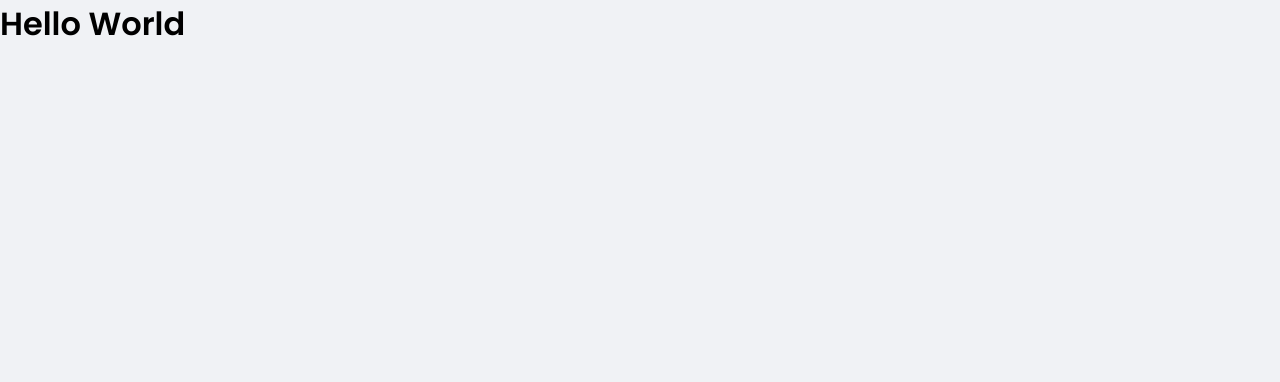
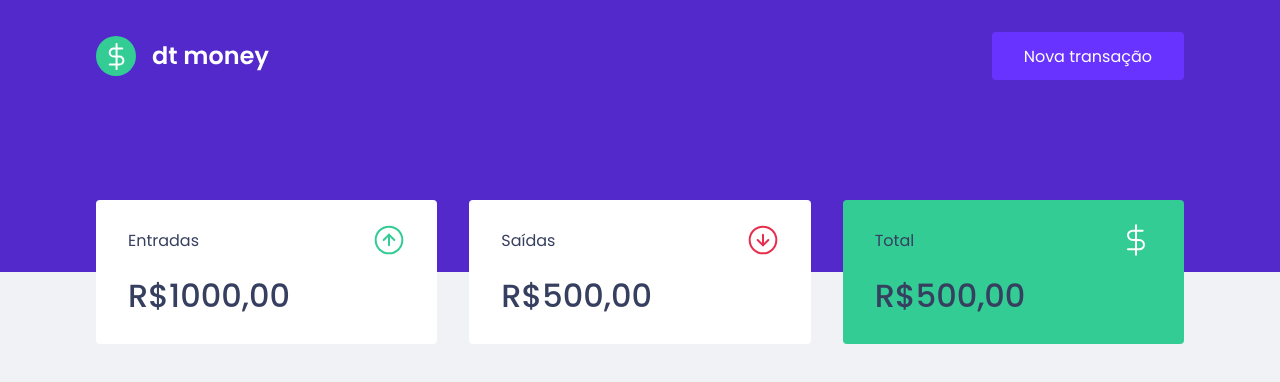
Before and after one commit to Kierico/dt-money, a React (Create React App) app: page / in a window 1280 px wide. Shown: the top 382 px of the page. Built offline with nearby package versions, Linux system fonts and the light colour scheme.

Commit message:
Componentização - 2.1-2_Header-e-Summary

```diff
--- a/src/App.tsx
+++ b/src/App.tsx
@@ -1,10 +1,13 @@
+import { Dashboard } from "./components/Dashboard";
+import { Header } from "./components/Header";
 import { GlobalStyle } from "./styles/global";
 
 export function App() {
   return (
-    <div>
-      <h1>Hello World</h1>
+    <>
       <GlobalStyle />
-    </div>
+      <Header />
+      <Dashboard />
+    </>
   );
 }
--- /dev/null
+++ b/src/components/Dashboard/index.tsx
@@ -0,0 +1,10 @@
+import { Summary } from "../Summary";
+import { Container } from "./styles";
+
+export function Dashboard() {
+    return (
+        <Container>
+            <Summary />
+        </Container>
+    );
+}
--- /dev/null
+++ b/src/components/Dashboard/styles.ts
@@ -0,0 +1,7 @@
+import styled from "styled-components";
+
+export const Container = styled.main`
+    max-width: 1120px;
+    margin: 0 auto;
+    padding: 2.5rem 1rem;
+`;
--- /dev/null
+++ b/src/components/Header/index.tsx
@@ -0,0 +1,15 @@
+import logoImg from '../../assets/logo.svg';
+import { Container, Content } from './styles';
+
+export function Header() {
+    return (
+        <Container>
+            <Content>
+                <img src={logoImg} alt="dt money" />
+                <button type="button">
+                    Nova transação
+                </button>
+            </Content>
+        </Container>
+    );
+}
--- /dev/null
+++ b/src/components/Header/styles.ts
@@ -0,0 +1,29 @@
+import styled from "styled-components";
+
+export const Container = styled.header`
+    background-color: var(--blue);
+`;
+
+export const Content = styled.div`
+    max-width: 1120px;
+    margin: 0 auto;
+    padding: 2rem 1rem 12rem;
+    display: flex;
+    align-items: center;
+    justify-content: space-between;
+
+    button {
+        font-size: 1rem;
+        color: var(--shape);
+        background: var(--blue-light);
+        border: 0;
+        padding: 0 2rem;
+        border-radius: 0.25rem;
+        height: 3rem;
+        transition: filter 0.2s;
+
+        &:hover {
+            filter: brightness(0.9);
+        }
+    }
+`;
--- /dev/null
+++ b/src/components/Summary/index.tsx
@@ -0,0 +1,33 @@
+import { Container } from "./styles";
+
+import incomeImg from "../../assets/income.svg";
+import outcomeImg from "../../assets/outcome.svg";
+import totalImg from "../../assets/total.svg";
+
+export function Summary() {
+    return (
+        <Container>
+            <div>
+                <header>
+                    <p>Entradas</p>
+                    <img src={incomeImg} alt="Entradas" />
+                </header>
+                <strong>R$1000,00</strong>
+            </div>
+            <div>
+                <header>
+                    <p>Saídas</p>
+                    <img src={outcomeImg} alt="Saídas" />
+                </header>
+                <strong>R$500,00</strong>
+            </div>
+            <div className="highlight-background">
+                <header>
+                    <p>Total</p>
+                    <img src={totalImg} alt="Total" />
+                </header>
+                <strong>R$500,00</strong>
+            </div>
+        </Container>
+    );
+}
--- /dev/null
+++ b/src/components/Summary/styles.ts
@@ -0,0 +1,33 @@
+import styled from "styled-components";
+
+export const Container = styled.div`
+    display: grid;
+    grid-template-columns: repeat(3, 1fr);
+    gap: 2rem;
+    margin-top: -7rem;
+
+    div {
+        background-color: var(--shape);
+        padding: 1.5rem 2rem;
+        border-radius: 0.25rem;
+        color: var(--text-title);
+
+        header {
+            display: flex;
+            align-items: center;
+            justify-content: space-between;
+        }
+
+        strong {
+            display: block;
+            margin-top: 1rem;
+            font-size: 2rem;
+            font-weight: 500;
+            line-height: 3rem;
+        }
+
+        &.highlight-background {
+            background-color: var(--green);
+        }
+    }
+`;
```
